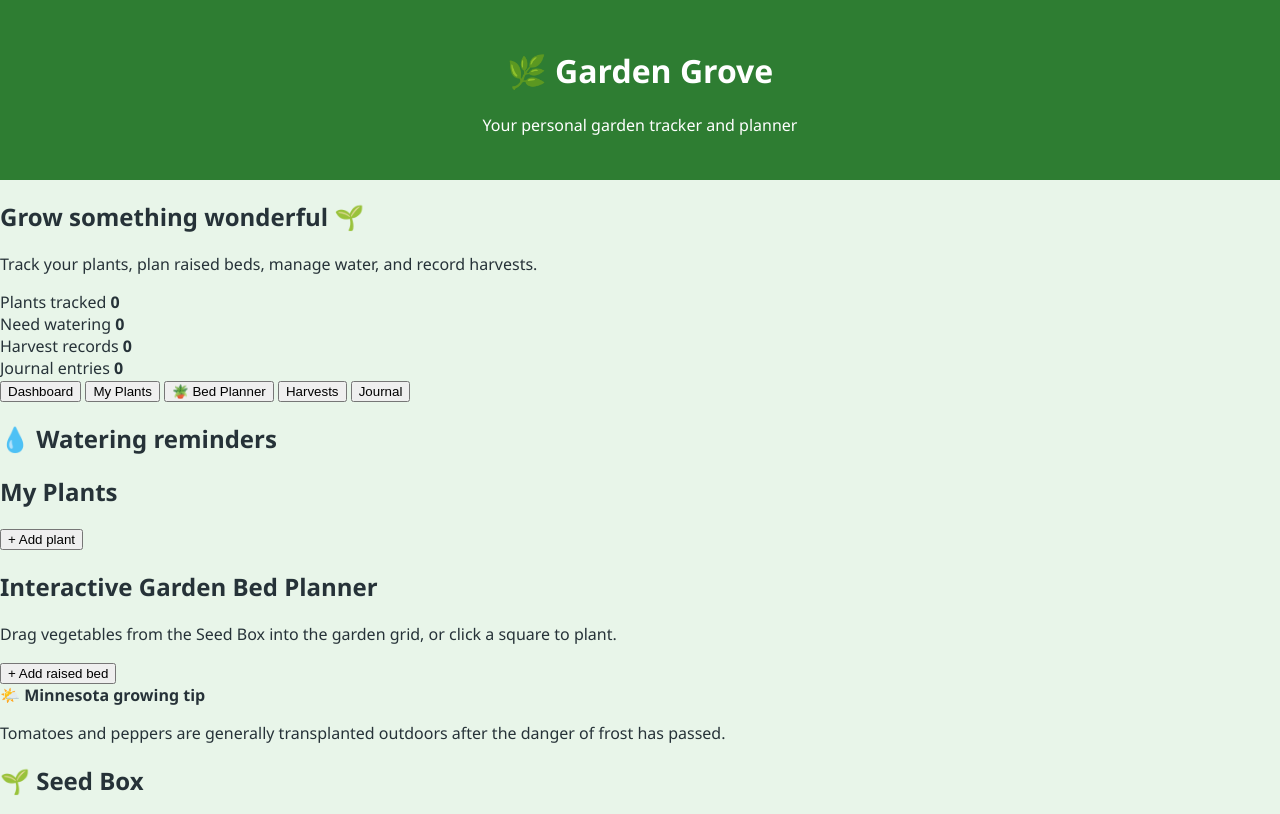
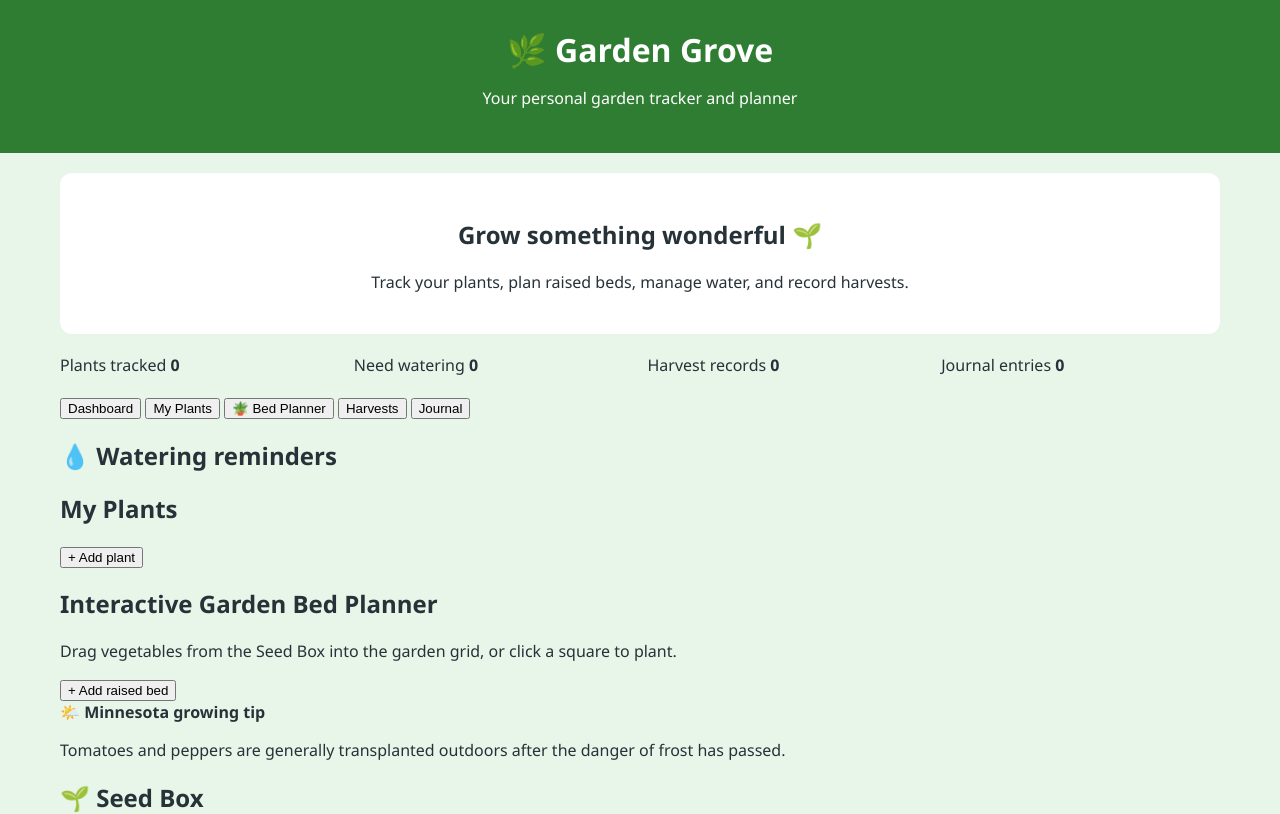
Before and after one commit to AlexandertheGreat491/Garden-Tracker, a plain HTML site: page combine/index.html in a window 1280 px wide. Shown: the top 814 px of the page. Drawn offline with Linux system fonts and the light colour scheme.

Commit message:
added main, header h1, hero, and stats styling

```diff
--- a/combine/style.css
+++ b/combine/style.css
@@ -24,3 +24,28 @@ header {
   text-align: center;
   padding: 28px 20px;
 }
+
+header h1 {
+  margin: 0;
+}
+
+main {
+  max-width: 1200px;
+  margin: auto;
+  padding: 20px;
+}
+
+.hero {
+  background: white;
+  padding: 25px;
+  border-radius: 12px;
+  margin-bottom: 20px;
+  text-align: center;
+}
+
+.stats {
+  display: grid;
+  grid-template-columns: repeat(4, 1fr);
+  gap: 15px;
+  margin-bottom: 20px;
+}
```
